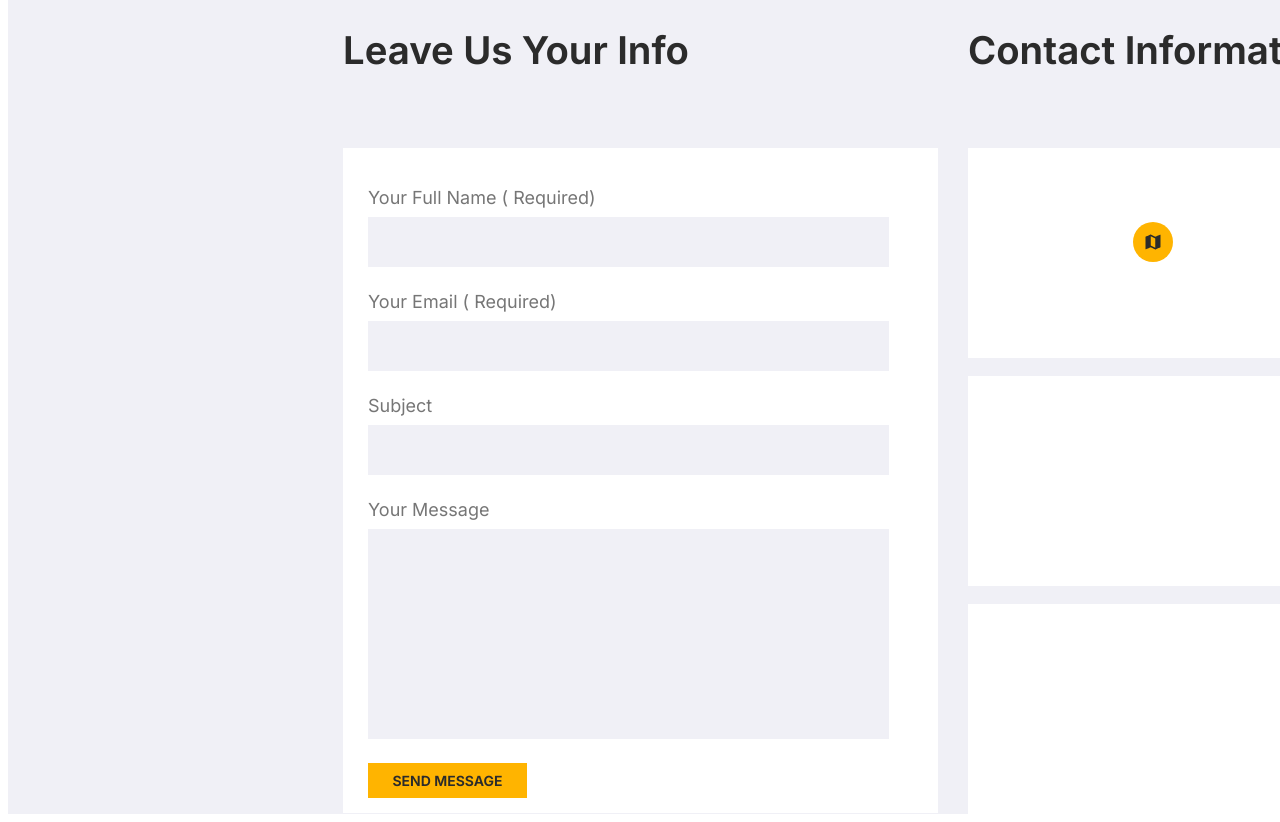
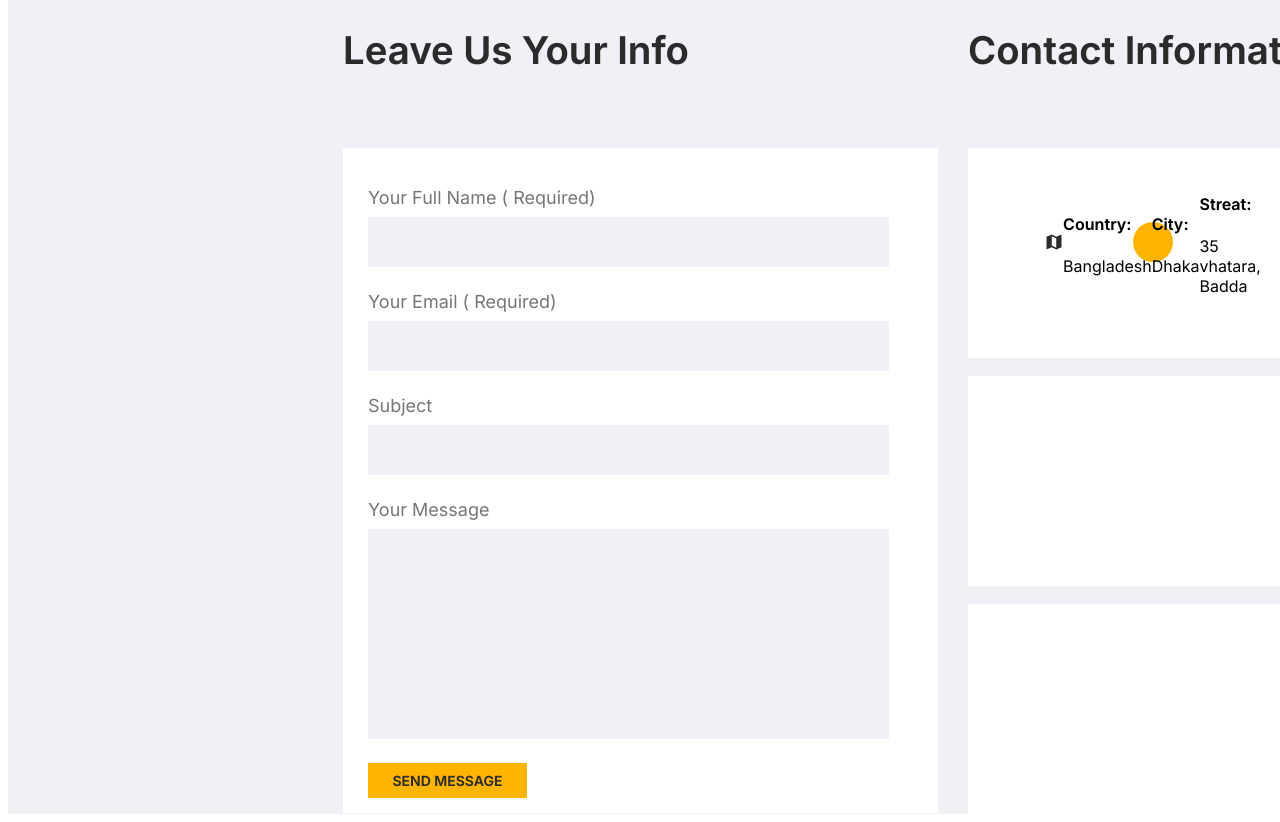
Before and after one commit to VoTrongTu/portpilo-web-, a plain HTML site: page index.html in a window 1280 px wide. Shown: the part 7167-7989 px from the top of the page. Drawn offline with Linux system fonts and the light colour scheme.

Commit message:
cap nhap

```diff
--- a/index.html
+++ b/index.html
@@ -741,6 +741,18 @@
                         <div class="location">
                             <div class="padding-icon-location">
                                 <img src="location.png" alt="" class="icon-location">
+                                <div class="row1-loca">
+                                    <h4 class="name-loca">Country:</h4>
+                                    <p class="value-loca">Bangladesh</p>
+                                </div>
+                                <div class="row2-loca">
+                                    <h4 class="name-loca">City:</h4>
+                                    <p class="value-loca">Dhaka</p>
+                                </div>
+                                <div class="row3-loca">
+                                    <h4 class="name-loca">Streat:</h4>
+                                    <p class="value-loca">35 vhatara, Badda</p>
+                                </div>
                             </div>
                             <div class="country">
                                 <h4 class="title-country"></h4>
```
Also changed, not shown: Map.png (added), Mobile.png (added), logo1.png (added), logo2.png (added), logo3.png (added), logo4.png (added), mail.png (added).
